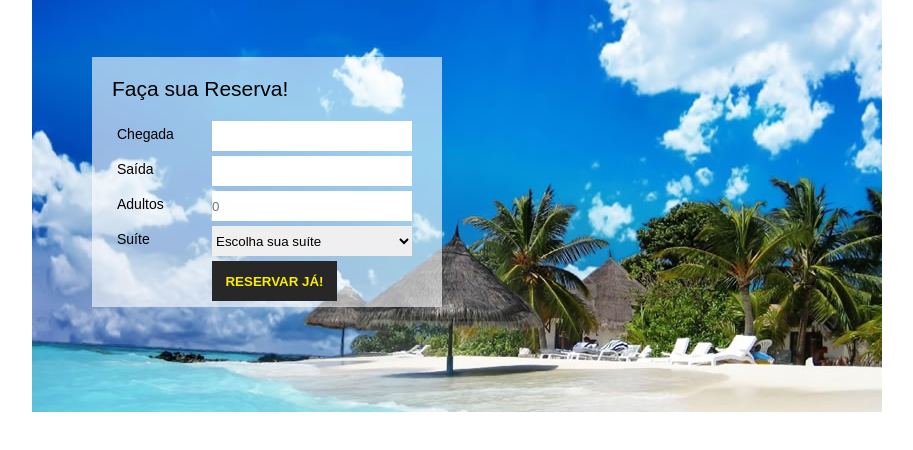
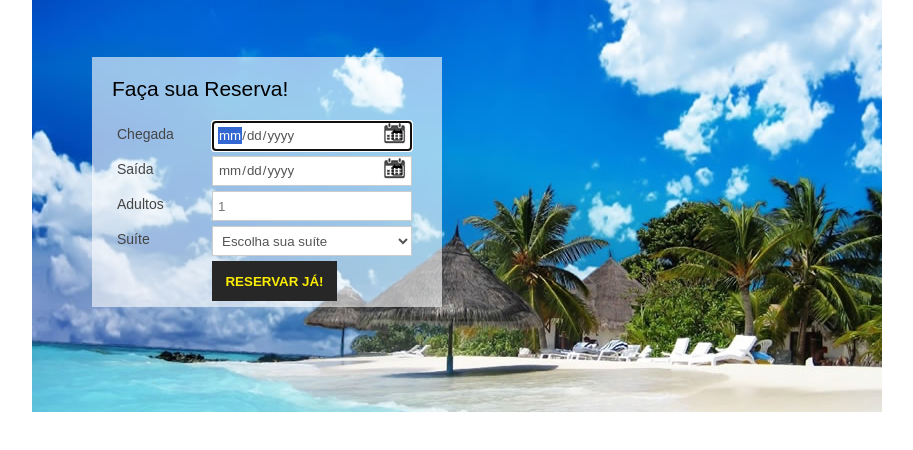
Before and after one commit to LeonardoRamosRibeirodeSousa/programacao-web, a plain HTML site: page 47012/index.html in a window 1280 px wide. Shown: the part 68-518 px from the top of the page, without its empty margins (183-1096 px from the left). Drawn offline with Linux system fonts and the light colour scheme.

Commit message:
Finalizado header

```diff
--- a/47012/css/style.css
+++ b/47012/css/style.css
@@ -69,13 +69,25 @@ label {
     width: 90px;
     float: left;
     padding: 5px;
+    color: #444;
 }
 input, select {
     width: 200px;
     height: 30px;
     float: left;
     margin-bottom: 5px;
+    border:1px solid #CCC;
+    box-sizing: border-box;
+    padding: 5px;
+  background: #fff;
+    color: #555;
 }
+input[type=date]{
+background-image: url(../images/inputCalendario.jpg);
+background-repeat: no-repeat;
+background-position-x: 170px;
+}
+
 form button {
     width: 125px;
     height: 40px;
--- a/47012/index.html
+++ b/47012/index.html
@@ -20,11 +20,11 @@
         <form action="#">
           <h1>Faça sua Reserva!</h1>
           <label for="checkin">Chegada</label>
-          <input type="datetime" name="checkin">
+          <input type="date" name="checkin" required autofocus="">
           <label for="checkout">Saída</label>
-          <input type="datetime" name="checkout">
+          <input type="date" name="checkout">
           <label for="qtdAdulto">Adultos</label>
-          <input type="number" name ="qtdAdulto" placeholder="0">
+          <input type="number" name ="qtdAdulto" placeholder="1" min="1">
           <label for="optSuite">Suíte</label>
           <select name="" id="">
             <option value="">Escolha sua suíte</option>
@@ -33,6 +33,7 @@
         </form>
       </div>
     </header>
+
     </div>
   </body>
 </html>
```
Also changed, not shown: 1 other file.
